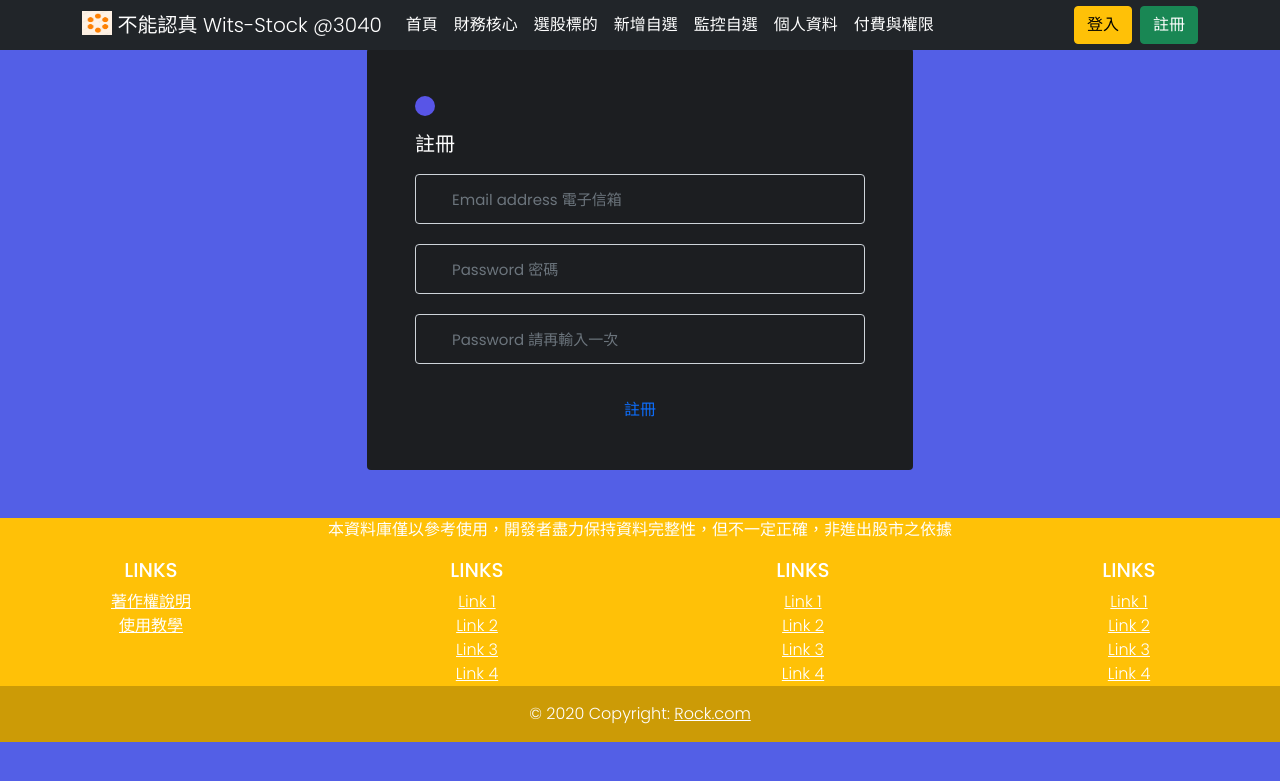
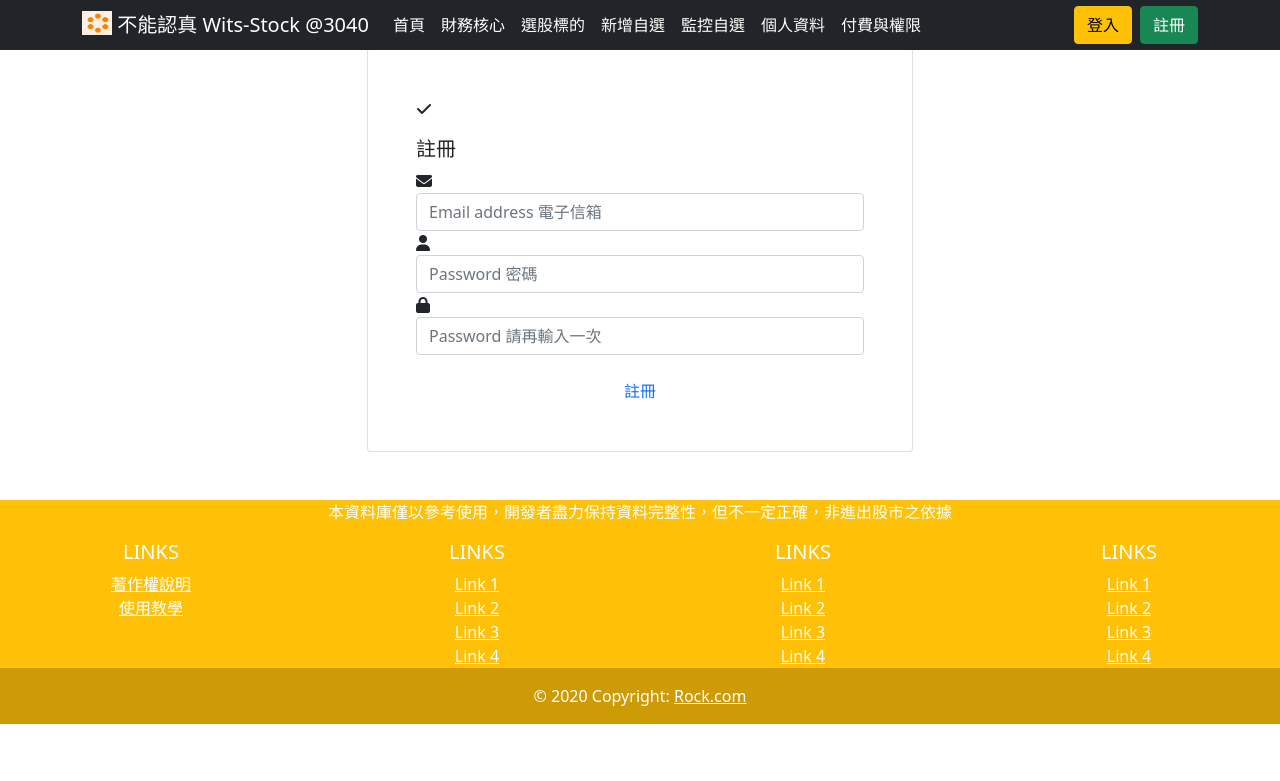
Before and after one commit to aaRock766/rockweb, a Django app: page /myproject/register/ in a window 1280 px wide. Shown: the top 781 px of the page. Run offline with Django 4.2, Linux system fonts and the light colour scheme; some libraries are stand-ins or nearby versions.

Commit message:
20220427 static not work

```diff
--- /dev/null
+++ b/static/css/stockmain.css
@@ -0,0 +1,9 @@
+.hz-50{
+    height: 50px;
+}
+
+.hh{
+    margin-top:300px;
+    margin-bottom:300px;
+    background-color: azure;
+}
--- a/static/css_myproject/css_f-login.css
+++ /dev/null
@@ -1,94 +0,0 @@
-@import url("https://fonts.googleapis.com/css2?family=Poppins:wght@100;200;300;400;500;600;700;800&display=swap");
-
-body {
-    background-color: #535fe6;
-    font-family: "Poppins", sans-serif;
-    font-weight: 300
-}
-
-.reg {
-    margin-top:10000px
-    margin-bottom:10000px
-}
-
-
-
-
-
-
-.height {
-    height: 1000vh
-}
-
-.card {
-    border: none;
-    padding: 20px;
-    background-color: #1c1e21;
-    color: #fff
-}
-
-.circle {
-    height: 20px;
-    width: 20px;
-    display: flex;
-    align-items: center;
-    justify-content: center;
-    background-color: #5855e7;
-    color: #fff;
-    font-size: 10px;
-    border-radius: 50%
-}
-
-.form-input {
-    position: relative;
-    margin-bottom: 10px;
-    margin-top: 10px
-}
-
-.form-input i {
-    position: absolute;
-    font-size: 18px;
-    top: 15px;
-    left: 10px
-}
-
-.form-control {
-    height: 50px;
-    background-color: #1c1e21;
-    text-indent: 24px;
-    font-size: 15px
-}
-
-.form-control:focus {
-    background-color: #25272a;
-    box-shadow: none;
-    color: #fff;
-    border-color: #4f63e7
-}
-
-.form-check-label {
-    margin-top: 2px;
-    font-size: 14px
-}
-
-.signup {
-    height: 50px;
-    font-size: 14px
-}
-
-.social {
-    height: 50px;
-    width: 50px;
-    display: flex;
-    justify-content: center;
-    align-items: center;
-    border: 1px solid #eee;
-    border-radius: 50%;
-    margin-right: 10px;
-    cursor: pointer
-}
-
-.social:hover {
-    background-color: #0d6efd;
-    border-color: #0d6efd
-}
--- a/static/css_stock/stockmain.css
+++ /dev/null
@@ -1,3 +0,0 @@
-.hz-50{
-    height: 50px;
-}
--- a/templates/f-base.html
+++ b/templates/f-base.html
@@ -5,15 +5,14 @@
   <!-- Required meta tags -->
   <meta charset="utf-8" />
   <meta name="viewport" content="width=device-width, initial-scale=1" />
-
+  {% load static %}
   <!-- Bootstrap CSS -->
   <link href="https://cdn.jsdelivr.net/npm/bootstrap@5.0.2/dist/css/bootstrap.min.css" rel="stylesheet"
     integrity="sha384-EVSTQN3/azprG1Anm3QDgpJLIm9Nao0Yz1ztcQTwFspd3yD65VohhpuuCOmLASjC" crossorigin="anonymous">
-  <link rek="stylesheet" href="https://cdnjs.cloudflare.com/ajax/libs/font-awesome/6.1.1/css/all.min.css">
-  <link rel="stylesheet" href="../static/css_stock/stockmain.css">
+  <link rel="stylesheet" href="https://cdnjs.cloudflare.com/ajax/libs/font-awesome/6.1.1/css/all.min.css">
+  <link rel="stylesheet" href="{% static 'css/stockmain.css' %}">
 
-   {% block c %}
-   {% endblock c %}
+
   <title>不能認真 Wits-Stock @3040</title>
 </head>
 
@@ -71,6 +70,12 @@
 
 
 {% block main1 %}
+
+  <div class="hh">
+基礎模板
+  </div>
+
+
 {% endblock main1 %}
 
 
--- a/templates/f-index.html
+++ b/templates/f-index.html
@@ -1,7 +1 @@
 {% extends 'f-base.html' %}
-
-
-
-{% block main1 %}
-一定要完成
-{% endblock main1 %}
--- a/templates/f-register.html
+++ b/templates/f-register.html
@@ -6,7 +6,7 @@
 
 {% block main1 %}
 
-<div class="container mt-5 mb-5 reg" >
+<div class="container mt-5 mb-5 " >
     <div class="row d-flex align-items-center justify-content-center">
         <div class="col-md-6">
             <div class="card px-5 py-5"> <span class="circle"><i class="fa fa-check"></i></span>
```
Also changed, not shown: rockweb/settings.py (+4 -10 lines), templates/m-index.html (+8 -8 lines), static/css/bootstrap.css (renamed from static/css_mt/bootstrap.css), static/css/fontawesome-all.css (renamed from static/css_mt/fontawesome-all.css), static/css/magnific-popup.css (renamed from static/css_mt/magnific-popup.css), static/css/main.550dcf66.css (renamed from static/css_mt/main.550dcf66.css), static/css/mtmain.css (renamed from static/css_mt/mtmain.css), static/css/starter-template.css (renamed from static/css_mt/starter-template.css), static/css/styles.css (renamed from static/css_mt/styles.css), static/css/swiper.css (renamed from static/css_mt/swiper.css), static/css/time.css (renamed from static/css_mt/time.css).
